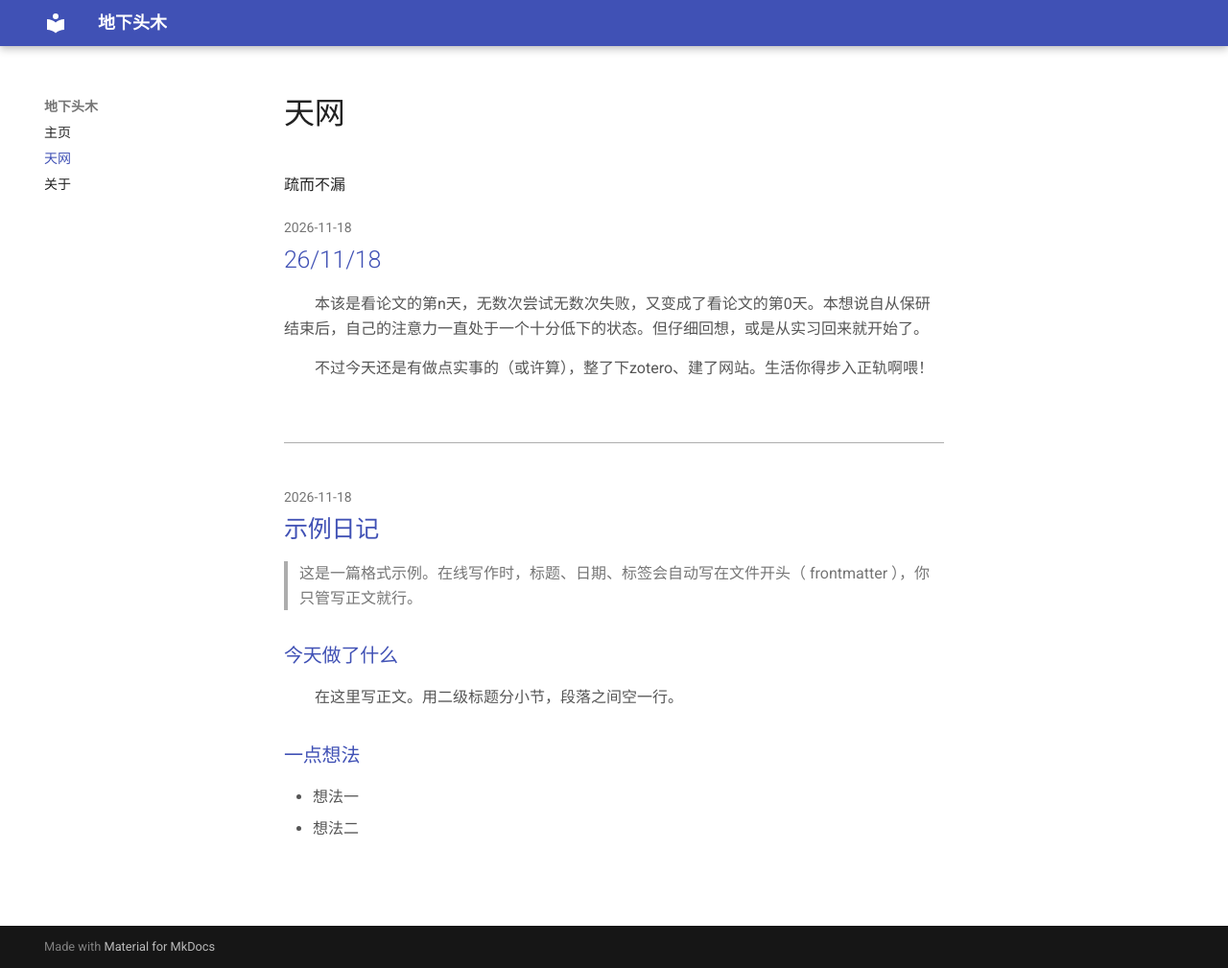
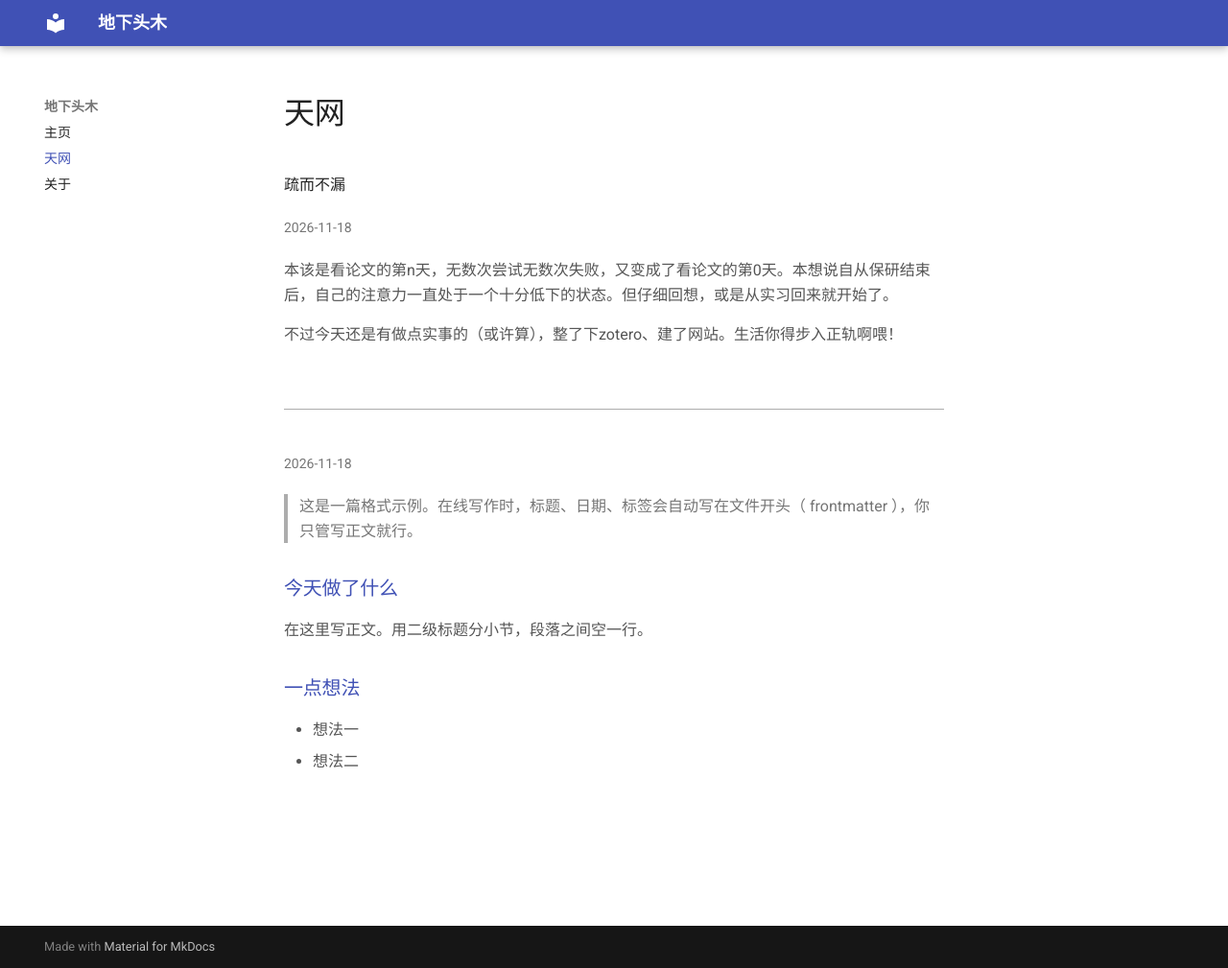
Before and after one commit to LH88boi/LH88boi.github.io, an MkDocs documentation site: the page built from docs/jottings/index.md, in a window 1280 px wide and 1009 px high. Shown: the whole window at 96% size. Built offline with MkDocs 1.6.1 and Material for MkDocs 9.7.7, drawn with Linux system fonts in a browser that asks for light colours.

Commit message:
前台隐藏文章标题、删除段首自动缩进

```diff
--- a/docs/stylesheets/extra.css
+++ b/docs/stylesheets/extra.css
@@ -27,10 +27,10 @@ h1 a.md-nav__link {
   border-bottom: none;
 }
 
-/* 2) 段首缩进：日记正文每个段落自动首行缩进 2 字（写作时无需手动加符号）*/
-.md-post__content.md-typeset > p,
-.md-content__inner.md-typeset > p {
-  text-indent: 2em;
+/* 2) 前台不显示文章标题（后台仍用开头文字自动填充标题，仅用于管理/文件元数据）*/
+.md-post__content.md-typeset > h2:first-child,
+.md-content__inner.md-typeset > h1:first-child {
+  display: none;
 }
 
 /* 3) 多篇日记之间用灰色长横线分隔 */
```
